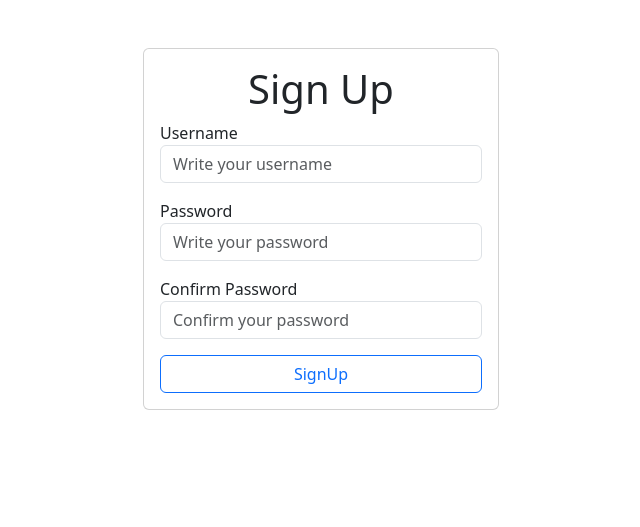
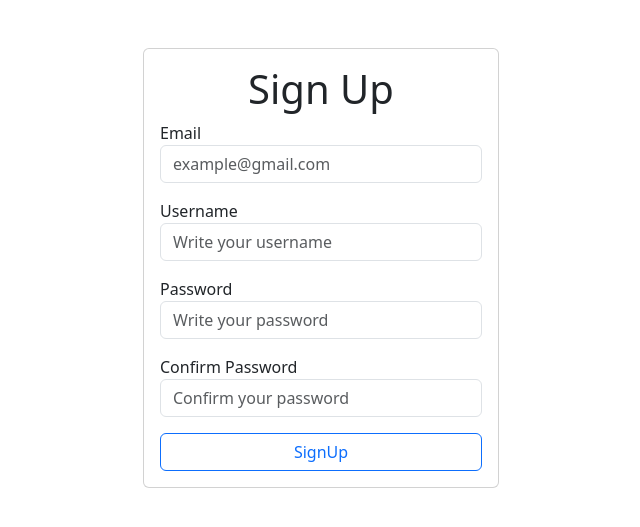
Before and after one commit to pepitouchiha/TaskApplication, a Django app: page /signup/ in a window 1280 px wide. Shown: the part 56-583 px from the top of the page, without its empty margins (319-959 px from the left). Run offline with Django 5.2, Linux system fonts and the light colour scheme.

Commit message:
Campo email
Se agrega el campo email, para el signup y se agrega validacion del error en las views si tiene el mismo email

```diff
--- a/tasks/templates/signup.html
+++ b/tasks/templates/signup.html
@@ -8,6 +8,10 @@
                 <h1 class="text-center">Sign Up</h1>
                 <div class="text-danger">{{error}}</div>
                 {% csrf_token %}
+                <div class="mb-3">
+                    <label for="user_email">Email</label>
+                    <input type="user_email" name="email" class="form-control" placeholder="example@gmail.com" id="user_email">
+                </div>
                 <div class="mb-3">
                     <label for="username">Username</label>
                     <input type="text" name="username" class="form-control" placeholder="Write your username" id="username">
--- a/tasks/views.py
+++ b/tasks/views.py
@@ -1,4 +1,3 @@
-from django.http import HttpResponse
 from django.shortcuts import get_object_or_404, render, redirect
 from django.contrib.auth.forms import UserCreationForm, AuthenticationForm
 from django.contrib.auth import login, logout, authenticate
@@ -16,24 +15,33 @@ def home(request):
 def signup(request):
     if request.method == 'GET':
         return render(request, "signup.html", {
-            'form': UserCreationForm
+            'form': UserCreationForm()
         })
     else:
         if request.POST['password1'] == request.POST['password2']:
+            if User.objects.filter(email=request.POST['email']).exists():
+                return render(request, "signup.html", {
+                    'form': UserCreationForm(),
+                    'error': "Email is already in use!"
+                })
             try:
-                user = User.objects.create_user(username=request.POST['username'], password=request.POST['password1'])
+                user = User.objects.create_user(
+                    username=request.POST['username'],
+                    password=request.POST['password1'],
+                    email=request.POST['email']
+                )
                 user.save()
                 login(request, user)
                 return redirect('tasks')
             except IntegrityError:
                 return render(request, "signup.html", {
-                    'form': UserCreationForm,
-                    'error': "User already exist!"
+                    'form': UserCreationForm(),
+                    'error': "User already exists!"
                 })
         return render(request, "signup.html", {
-            'form': UserCreationForm,
-            'error': "Password do not match!"
-            })
+            'form': UserCreationForm(),
+            'error': "Passwords do not match!"
+        })
 
 @login_required
 def tasks(request):
```
Also changed, not shown: db.sqlite3.
